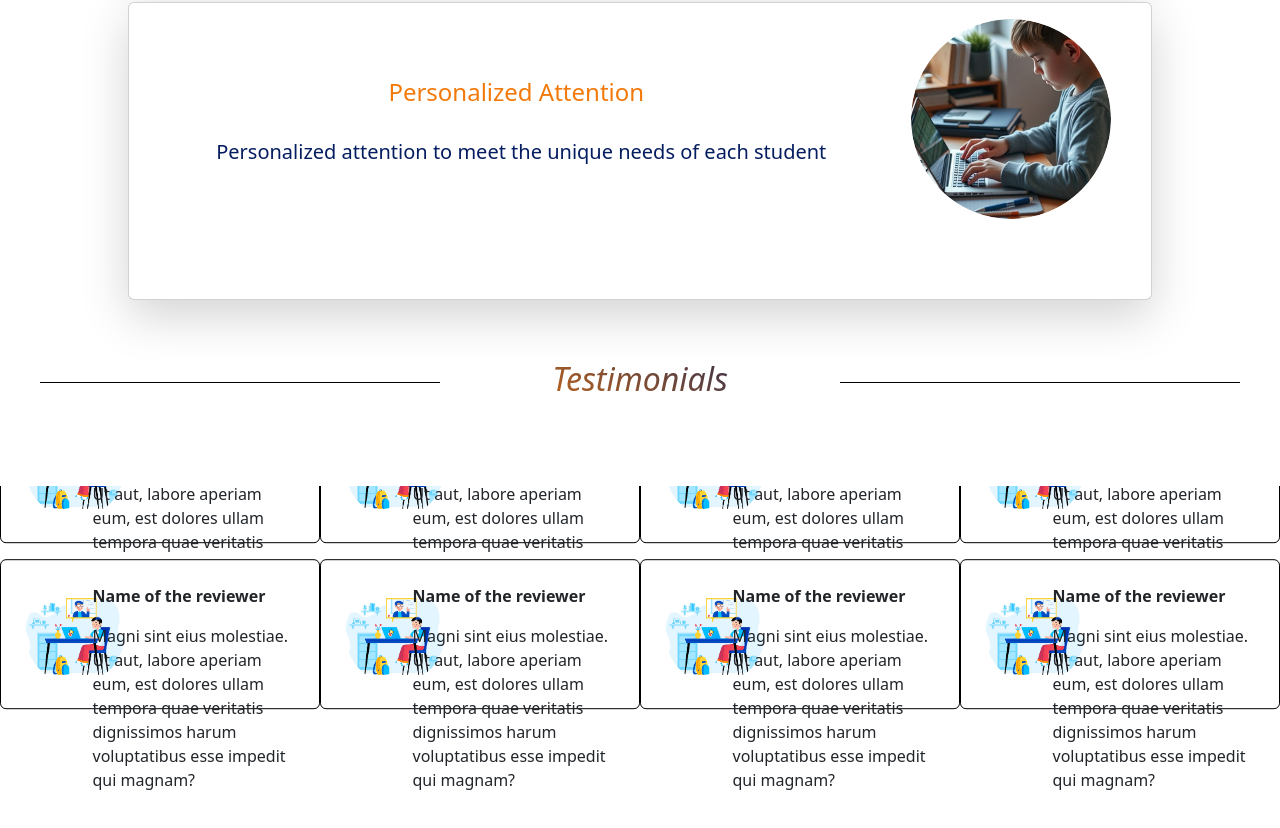
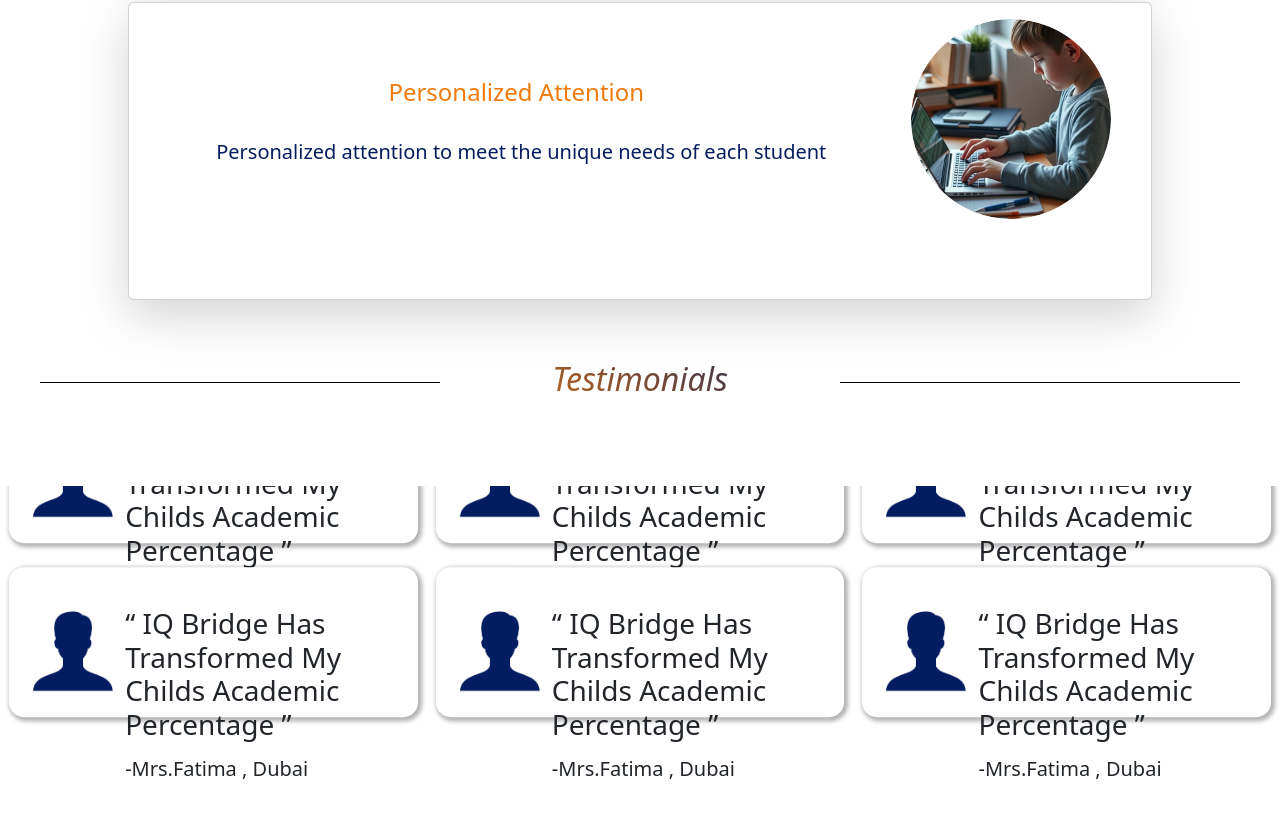
Before and after one commit to dilip2k04/hostinger, a React (Vite) app: page / in a window 1280 px wide. Shown: the part 11018-11846 px from the top of the page. Built offline with nearby package versions, Linux system fonts and the light colour scheme.

Commit message:
Testimonial Card Styled

```diff
--- a/src/pages/OurProgram/OurProgram.jsx
+++ b/src/pages/OurProgram/OurProgram.jsx
@@ -147,59 +147,77 @@ export default function OurProgram() {
       <Tab title="Testimonials" is_title={true} />
       <div className="testimonial_wrapper">
       <div className="testimonial_container row g-0 d-flex justify-content-center align-items-center">
-        <div className="col-md-3">
+        <div className="col-md-4 g-2">
           <Testimonial />
         </div>
-        <div className="col-md-3">
+        <div className="col-md-4 g-2">
           <Testimonial />
         </div>
-        <div className="col-md-3">
+        <div className="col-md-4 g-2">
           <Testimonial />
         </div>
-        <div className="col-md-3">
+        <div className="col-md-4 g-2">
           <Testimonial />
         </div>
-        <div className="col-md-3">
+        <div className="col-md-4 g-2">
           <Testimonial />
         </div>
-        <div className="col-md-3">
+        <div className="col-md-4 g-2">
           <Testimonial />
         </div>
-        <div className="col-md-3">
+        <div className="col-md-4 g-2">
           <Testimonial />
         </div>
-        <div className="col-md-3">
+        <div className="col-md-4 g-2">
           <Testimonial />
         </div>
-        <div className="col-md-3">
+        <div className="col-md-4 g-2">
           <Testimonial />
         </div>
-        <div className="col-md-3">
+        <div className="col-md-4 g-2">
           <Testimonial />
         </div>
 
-        <div className="col-md-3">
+        <div className="col-md-4 g-2">
           <Testimonial />
         </div>
-        <div className="col-md-3">
+        <div className="col-md-4 g-2">
           <Testimonial />
         </div>
-        <div className="col-md-3">
+        <div className="col-md-4 g-2">
           <Testimonial />
         </div>
-        <div className="col-md-3">
+        <div className="col-md-4 g-2">
           <Testimonial />
         </div>
-        <div className="col-md-3">
+        <div className="col-md-4 g-2">
           <Testimonial />
         </div>
-        <div className="col-md-3">
+        <div className="col-md-4 g-2">
           <Testimonial />
         </div>
-        <div className="col-md-3">
+        <div className="col-md-4 g-2">
           <Testimonial />
         </div>
-        <div className="col-md-3">
+        <div className="col-md-4 g-2">
+          <Testimonial />
+        </div>
+        <div className="col-md-4 g-2">
+          <Testimonial />
+        </div>
+        <div className="col-md-4 g-2">
+          <Testimonial />
+        </div>
+        <div className="col-md-4 g-2">
+          <Testimonial />
+        </div>
+        <div className="col-md-4 g-2">
+          <Testimonial />
+        </div>
+        <div className="col-md-4 g-2">
+          <Testimonial />
+        </div>
+        <div className="col-md-4 g-2">
           <Testimonial />
         </div>
       </div>
--- a/src/pages/OurProgram/components/Testimonial/Testimonial.jsx
+++ b/src/pages/OurProgram/components/Testimonial/Testimonial.jsx
@@ -4,23 +4,21 @@ export default function Testimonial() {
   return (
     <div
       className="card p-3 mt-3"
-      style={{ width: "auto", maxWidth: "700px", height: "150px", border: '1px solid black' }}
+      style={{ width: "auto", maxWidth: "600px", height: "150px", boxShadow: "2px 2px 4px 2px rgba(0, 0, 0, 0.3)" , border:"0px solid black" , borderRadius:"15px", marginRight: "5px",marginLeft: "5px" }}
     >
-      <div className="card-body row g-0 p-2">
+      <div className="card-body row g-2 p-2">
         <div className="col-3">
           <img
-            src="/imgs/teaching1.png"
-            style={{ height: "100px", width: "100px", borderRadius: "50%" }}
+            src="../src/assets/TestimonialPic.png"
+            style={{ height: "80px", width: "80px", borderRadius: "0", marginTop: '20px' }}
             alt=""
           />
         </div>
-        <div className="col-9">
-          <strong>Name of the reviewer</strong>
-          <div className="review_content my-3">
-            Magni sint eius molestiae. Ut aut, labore aperiam eum, est dolores
-            ullam tempora quae veritatis dignissimos harum voluptatibus esse
-            impedit qui magnam?
+        <div className="col-9 text-start" id="Testimonial_Card">
+          <div className="review_content my-3 h3">
+          “ IQ Bridge Has Transformed My Childs Academic Percentage ”
           </div>
+          <strong className="h5">-Mrs.Fatima , Dubai</strong>
         </div>
       </div>
     </div>
```
Also changed, not shown: src/pages/OurProgram/components/Testimonial/Testimonial.css (+7 -2 lines), 1 other file (tests, documents, lock files or other folders).
